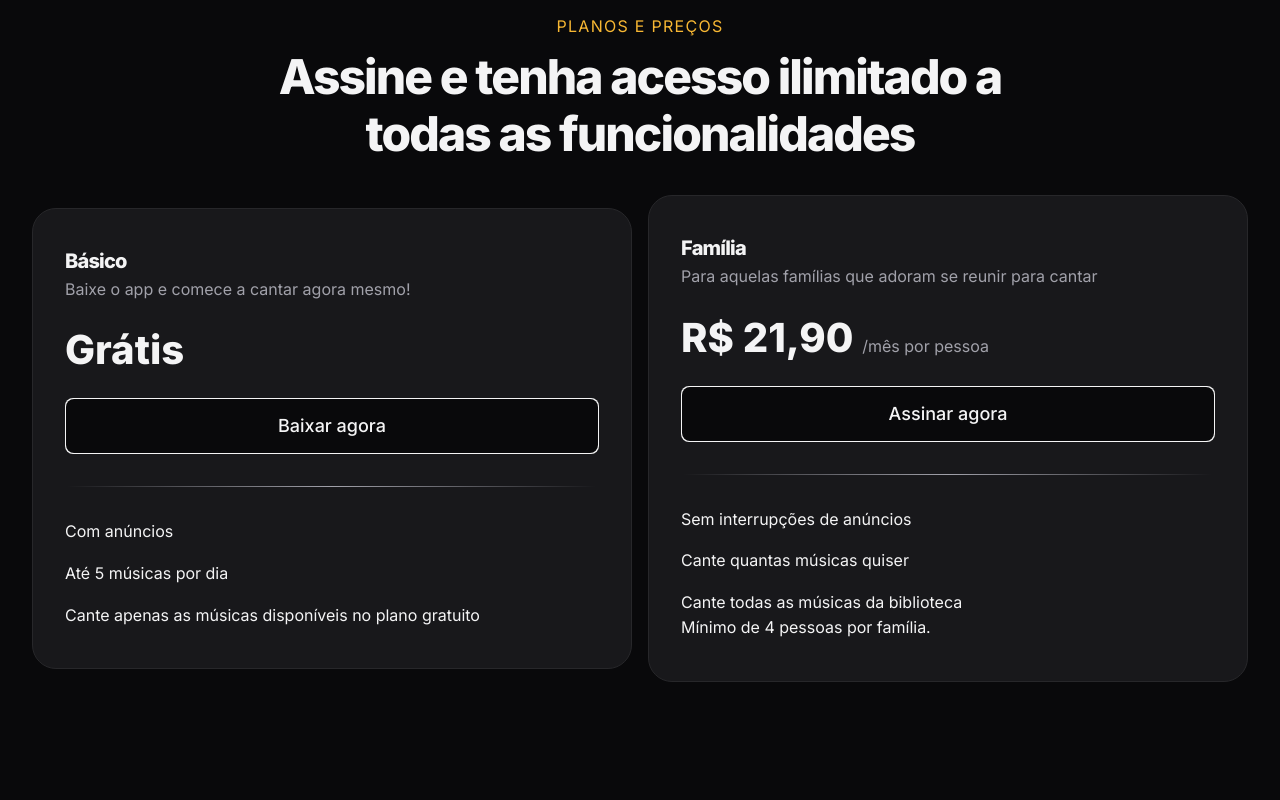
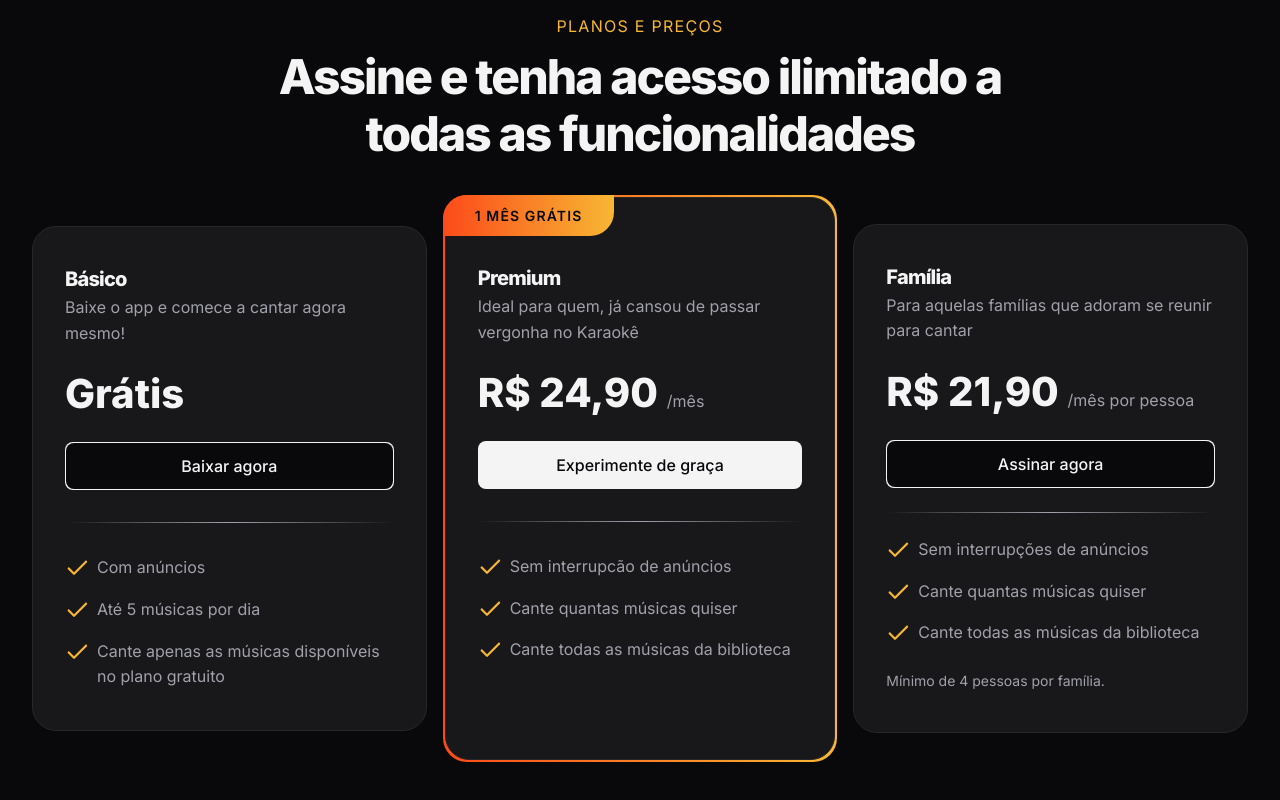
Before and after one commit to rafaelfidelisss/Zingen-ResponsivenessCSS, a plain HTML site: page index.html in a window 1280 px wide. Shown: the part 2717-3517 px from the top of the page. Before the commit the page ends 3479 px from the top, so only its background shows below. Drawn offline with Linux system fonts and the light colour scheme.

Commit message:
done pricing section

```diff
--- a/index.html
+++ b/index.html
@@ -119,7 +119,7 @@
       <div class="cards even-columns center-items">
         <div class="card py-lg px-lg">
           <h3>Básico</h3>
-          <p>Baixe o app e comece a cantar agora mesmo!</p>
+          <p>Baixe o app e comece a cantar agora<br> mesmo!</p>
           <zin-pricing>Grátis</zin-pricing>
           <a href="#download" class="btn btn-md" aria-label="Baixar agora"></a>
 
@@ -132,7 +132,23 @@
           </ul>
         </div>
 
+        <div class="premium">
+          <div class="card py-lg px-lg">
+            <span> 1 mês grátis</span>
+            <h3>Premium</h3>
+            <p>Ideal para quem, já cansou de passar vergonha no Karaokê</p>
+            <zin-pricing>R$ 24,90 <small>/mês</small></zin-pricing>
+            <a href="#" class="btn btn-md">Experimente de graça</a>
 
+            <div class="separator"></div>
+
+            <ul role="list" class="grid gap-1">
+              <li>Sem interrupcão de anúncios</li>
+              <li>Cante quantas músicas quiser</li>
+              <li>Cante todas as músicas da biblioteca</li>
+            </ul>
+          </div>
+        </div>
 
         <div class="card py-lg px-lg">
           <h3>Família</h3>
--- a/styles/pricing.css
+++ b/styles/pricing.css
@@ -39,6 +39,63 @@
     background: radial-gradient(var(--text-color-secondary), var(--surface-color) 70%);
   }
 
+  & li {
+    color: var(--text-color-secondary);
+    background: url(../assets/icons/Check.svg) no-repeat;
+    padding-left: 2rem;
+  }
+
+  & ul + small {
+    display: block;
+    margin-top: 1.5rem;
+    font-size: 0.875rem;
+    color: var(--text-color-secondary);
+  }
+
+  & .premium {
+    position: relative;
+
+    & .card {
+      padding-top: 4.25rem;
+
+      & > span {
+        position: absolute;
+        top: 0;
+        left: 0;
+        padding: 0.75rem 2rem;
+
+        background: linear-gradient(
+          90deg,
+          var(--brand-color-secondary) 0%,
+          var(--brand-color-primary) 100%
+        );
+
+        border-top-left-radius: 1.5rem;
+        border-bottom-right-radius: 1.5rem;
+
+        font: 600 var(--fs-sm) var(--ff-sans);
+        text-transform: uppercase;
+        letter-spacing: 0.08em;
+        color: var(--bg-color);
+      }
+    }
+
+    padding: 2px;
+    &::before {
+      content: "";
+      background: linear-gradient(
+        90deg,
+        var(--brand-color-secondary) 0%,
+        var(--brand-color-primary) 100%
+        );
+      position: absolute;
+      inset: 0;
+      border-radius: 1.5rem;
+      z-index: -1;
+    }
+  }
+
+
   @media (width >= 80rem) {
     --fs-price: 2.5rem;
 
@@ -46,5 +103,18 @@
       max-width: 50rem;
       margin-inline: auto;
     }
+
+    & .premium .card {
+      padding-bottom: 6em;
+    }
+
+    .btn-md {
+      padding: .75rem 1.5rem;
+      font-size: var(--fs-base);
+    }
+
+    & .card:nth-child(3) .separator {
+      margin-block: 1.5rem;
+    }
   }
 }
```
